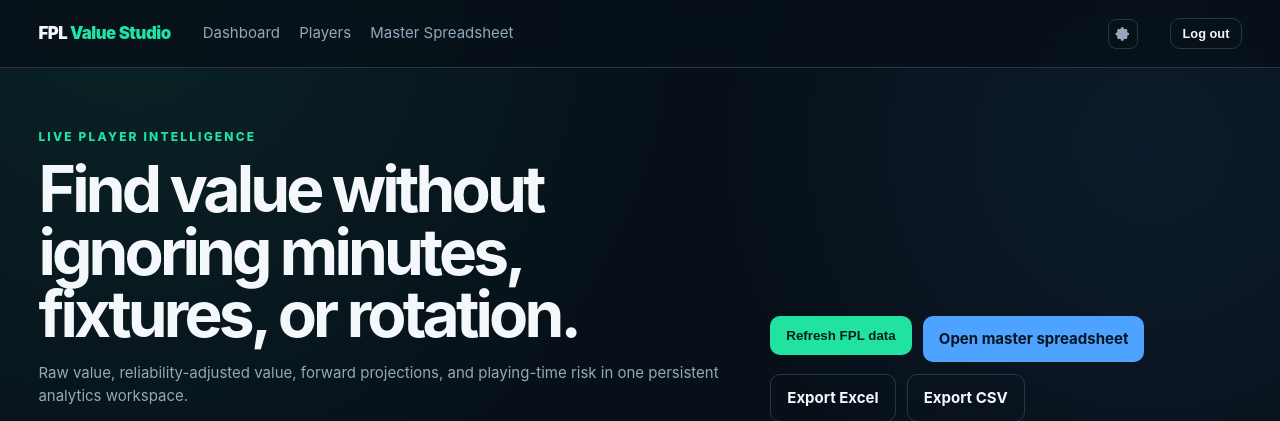
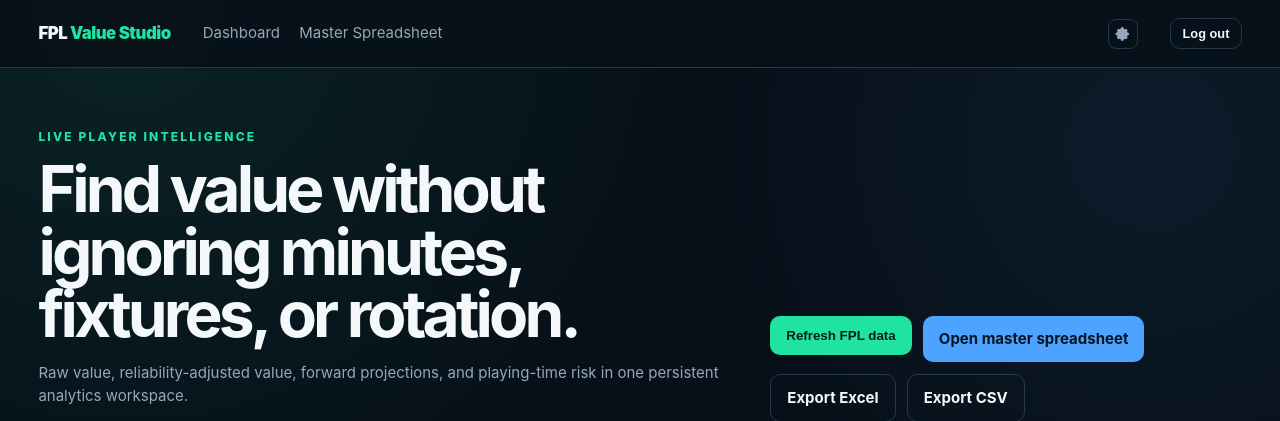
Before and after one commit to leifheaney5/fpl-value, a FastAPI app: page / in a window 1280 px wide. Shown: the top 421 px of the page. Run offline with FastAPI, Linux system fonts and the light colour scheme; data that the repository does not hold is empty; some libraries are stand-ins or nearby versions.

Commit message:
Remove redundant players navigation link

```diff
--- a/app/templates/base.html
+++ b/app/templates/base.html
@@ -13,7 +13,6 @@
     <a class="brand" href="/">FPL <span>Value Studio</span></a>
     <nav>
       <a href="/">Dashboard</a>
-      <a href="/players">Players</a>
       <a href="/spreadsheet">Master Spreadsheet</a>
     </nav>
     <a class="settings-link" href="/settings" aria-label="Settings" title="Settings">
```
